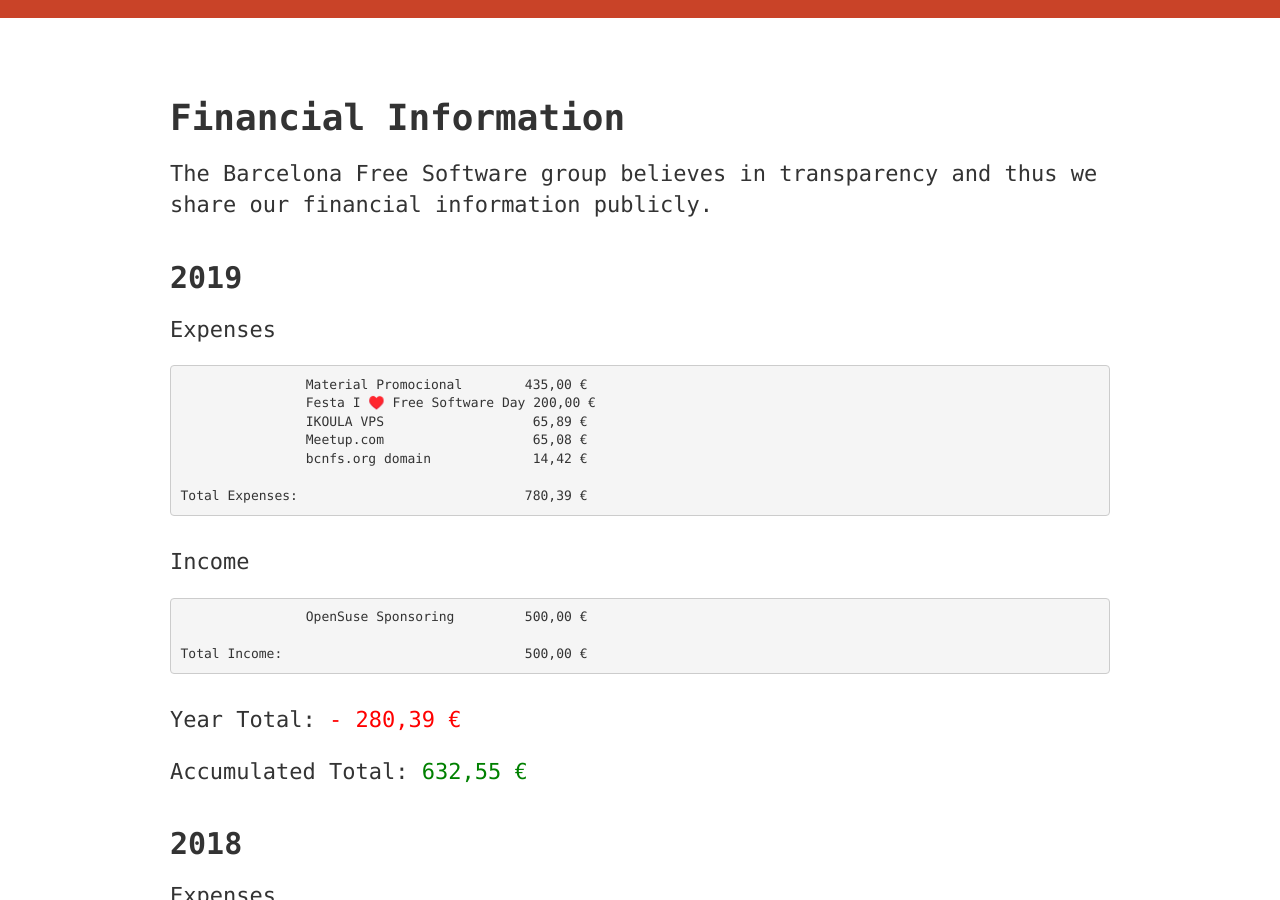
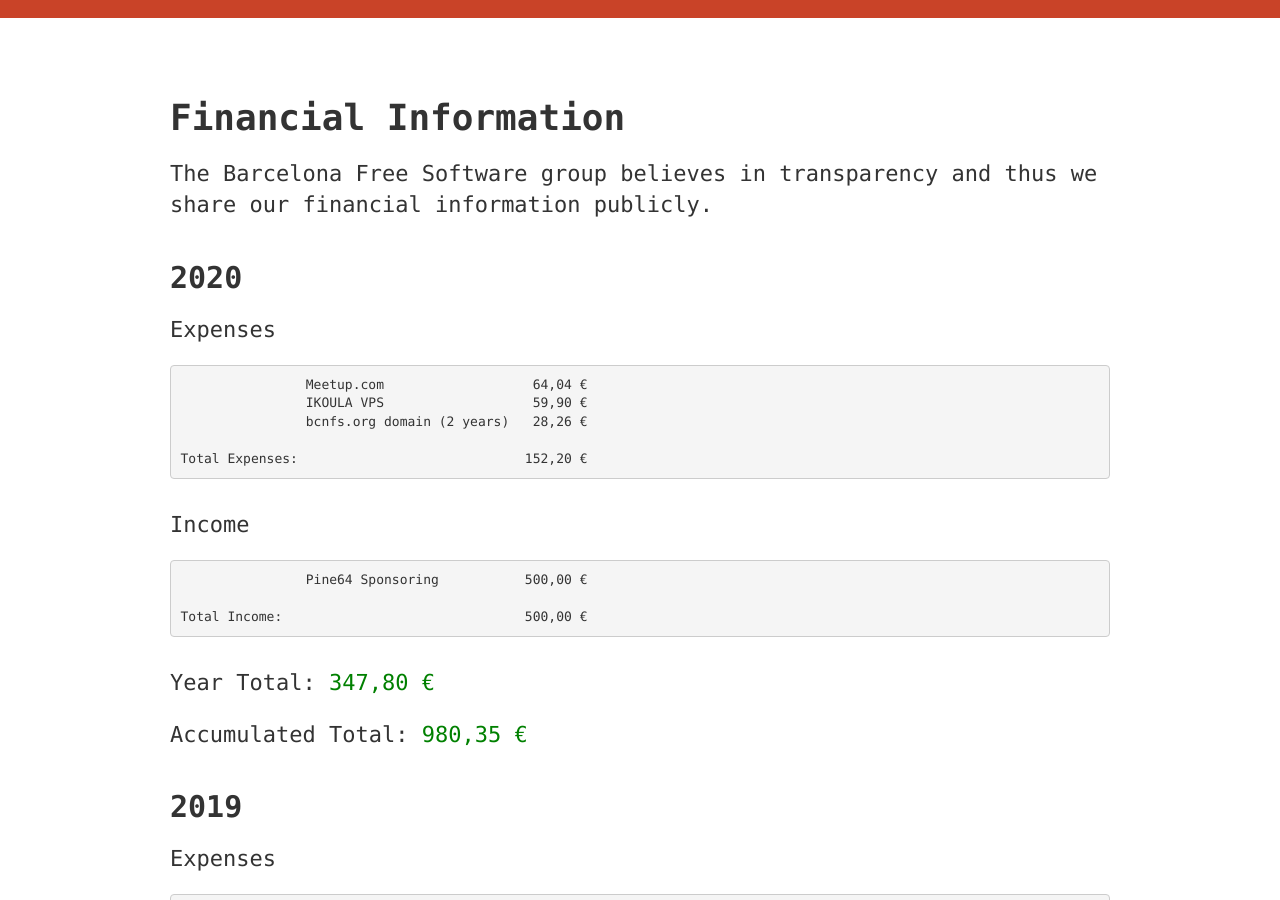
Before and after one commit to bcnfs/bcnfs.github.io, a Jekyll site: the page built from budget/index.html, in a window 1280 px wide and 900 px high, scrolled down 231 px. Built offline with Jekyll 4.4.1, drawn with Linux system fonts in a browser that asks for light colours; some web fonts are replaced.

Commit message:
2020 moneys

```diff
--- a/budget/index.html
+++ b/budget/index.html
@@ -6,6 +6,28 @@ layout: default
         <h1 class="u-fontMono">Financial Information</h1>
         <p class="baseText">The Barcelona Free Software group believes in transparency and thus we share our financial information publicly.</p>
     </div>
+
+    <div class="u-marginBottom">
+        <h2 class="u-fontMono">2020</h1>
+        <p class="baseText">Expenses</p>
+        <pre>                Meetup.com                   64,04 €
+                IKOULA VPS                   59,90 €
+                bcnfs.org domain (2 years)   28,26 €
+
+Total Expenses:                             152,20 €</pre>
+
+        <br />
+        <p class="baseText">Income</p>
+        <pre>                Pine64 Sponsoring           500,00 €
+
+Total Income:                               500,00 €</pre>
+
+        <br />
+        <p class="baseText">Year Total: <span style="color: green;"> 347,80 €</span></p>
+        <p class="baseText">Accumulated Total: <span style="color: green;">980,35 €</span></p>
+    </div>
+
+
 
     <div class="u-marginBottom">
         <h2 class="u-fontMono">2019</h1>
```
